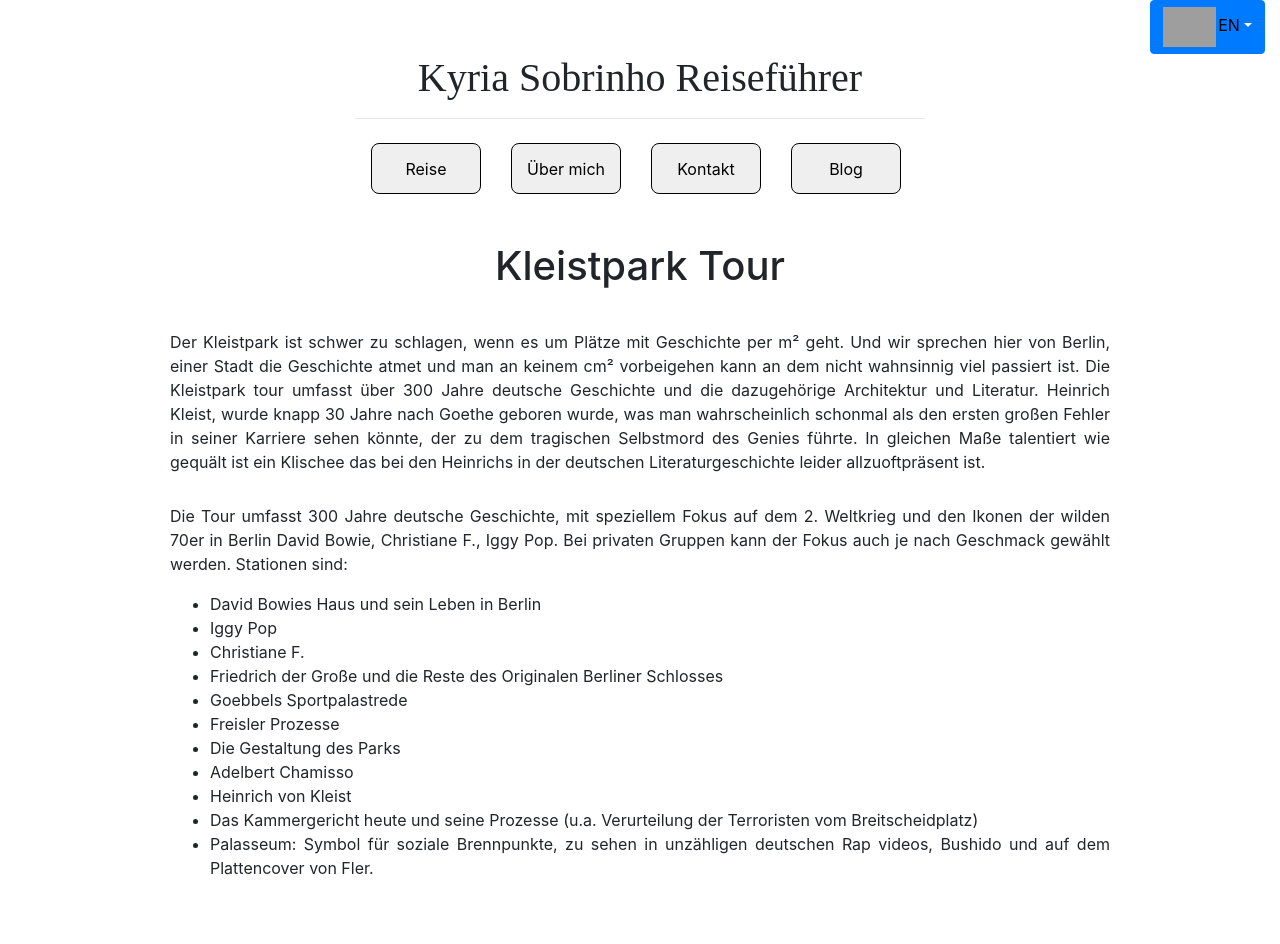
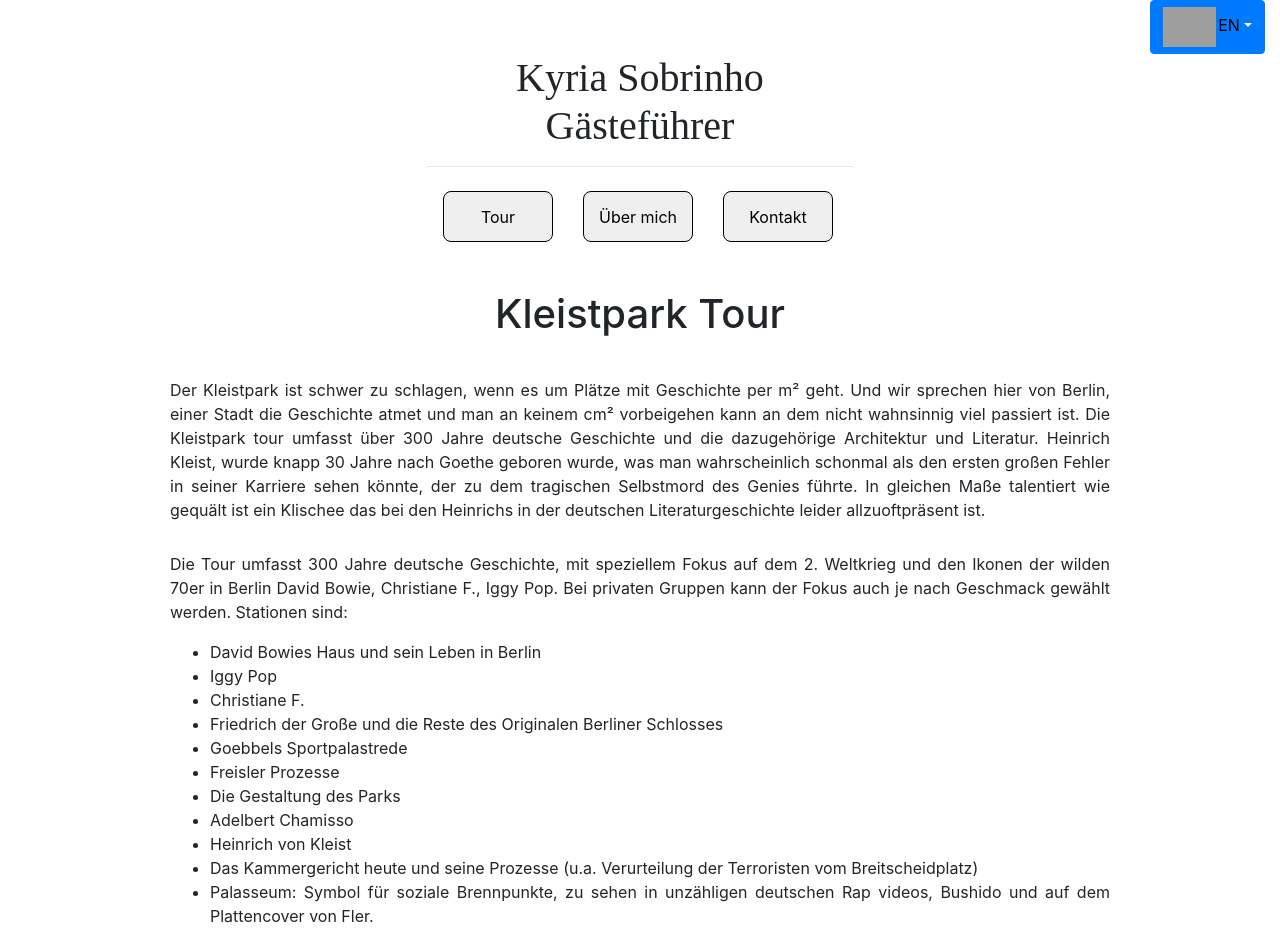
Before and after one commit to NeuzaSousa/kyria, a React (Create React App) app: page /deutsch/reise in a window 1280 px wide. Before the commit the page ends 896 px from the top, so only its background shows below. Built offline with nearby package versions, Linux system fonts and the light colour scheme; grey boxes are pictures that could not be loaded.

Commit message:
Started fixing menu

```diff
--- a/src/App.css
+++ b/src/App.css
@@ -3,13 +3,13 @@ body {
 }
 
 .container1 {
-  width:1600px;
+  max-width:1600px;
   margin: 0 auto;
   text-align: center;
 }
 
 .container2 {
-  max-width:600px;
+  max-width:456px;
 }
 
 .container2 h1{
@@ -18,10 +18,12 @@ body {
 
 .container3 {
   max-width:1000px;
+
 }
 
 .container3 p {
   margin-top: 30px;
+  text-align: justify;
 }
 
 #flags{
--- a/src/components/Aboutme.js
+++ b/src/components/Aboutme.js
@@ -8,7 +8,7 @@ class Aboutme extends React.Component {
             <Container fluid className="container3">
                 <h1 className="title">About me</h1>
                 <img src={Kyria} alt="Kyria" />
-                <p>I am an art school dropout and later studied Northamerican studies and French with a focus on literature and for the past 10+ years have been working
+                <p>I am an art school dropout and later studied Northamerican studies and French with a focus on literature and for the past ten years have been working
                     as a radio host, freelance speaker, museum educator, writer and interpreter.
                 </p>
                 <p>After Covid my main income that from museums was just gone from one day to another, but it also gave me the final time and motivation to work on a
--- a/src/components/Deutsch.js
+++ b/src/components/Deutsch.js
@@ -13,7 +13,7 @@ class Deutsch extends React.Component {
         return (
             <Container fluid className="container1">
                 <Container fluid className="container2">
-                    <h1>Kyria Sobrinho Reiseführer</h1>
+                    <h1>Kyria Sobrinho Gästeführer</h1>
                     <hr />
 
                     <Redirect to="/deutsch/reise"/>
@@ -23,7 +23,7 @@ class Deutsch extends React.Component {
                             <Row>
                                 <Col>
                                     <Nav.Item as="li">
-                                        <button variant="outline-secondary" className="button"><NavLink to="/deutsch/reise" activeClassName="selected">Reise</NavLink></button>
+                                        <button variant="outline-secondary" className="button"><NavLink to="/deutsch/reise" activeClassName="selected">Tour</NavLink></button>
                                     </Nav.Item>
                                 </Col>
                                 <Col>
@@ -36,11 +36,6 @@ class Deutsch extends React.Component {
                                         <button variant="outline-secondary" className="button"><NavLink to="/deutsch/kontakt" activeClassName="selected">Kontakt</NavLink></button>
                                     </Nav.Item>
                                 </Col>
-                                <Col>
-                                    <Nav.Item as="li">
-                                        <button variant="outline-secondary" className="button"><a>Blog</a></button>
-                                    </Nav.Item>
-                                </Col>
                             </Row>
                         </Nav>
                     </Navbar>
--- a/src/components/English.js
+++ b/src/components/English.js
@@ -12,9 +12,10 @@ class English extends React.Component {
     render() {
         return (
             <Container fluid className="container1">
-                <Container fluid className="container2">
               <h1>Tour Guide Kyria Sobrinho</h1>
               <hr />
+              <Container fluid className="container2">
+
 
                 <Redirect to="/english/tour"/>
 
@@ -36,11 +37,6 @@ class English extends React.Component {
                           <button variant="outline-secondary" className="button"><NavLink to="/english/contact" activeClassName="selected">Contact</NavLink></button>
                         </Nav.Item>
                       </Col>
-                <Col>
-                  <Nav.Item as="li">
-                    <button variant="outline-secondary" className="button"><a>Blog</a></button>
-                  </Nav.Item>
-                </Col>
                     </Row>
                   </Nav>
                 </Navbar>
--- a/src/components/Francais.js
+++ b/src/components/Francais.js
@@ -36,11 +36,6 @@ class Francais extends React.Component {
                                         <button variant="outline-secondary" className="button"><NavLink to="/francais/contactfr" activeClassName="selected">Contact</NavLink></button>
                                     </Nav.Item>
                                 </Col>
-                            <Col>
-                                <Nav.Item as="li">
-                                    <button variant="outline-secondary" className="button"><a>Blog</a></button>
-                                </Nav.Item>
-                            </Col>
                             </Row>
                         </Nav>
                     </Navbar>
--- a/src/components/Portugues.js
+++ b/src/components/Portugues.js
@@ -36,11 +36,6 @@ class Portugues extends React.Component {
                                         <button variant="outline-secondary" className="button"><NavLink to="/portugues/contacto" activeClassName="selected">Contato</NavLink></button>
                                     </Nav.Item>
                                 </Col>
-                            <Col>
-                                <Nav.Item as="li">
-                                    <button variant="outline-secondary" className="button"><a>Blog</a></button>
-                                </Nav.Item>
-                            </Col>
                             </Row>
                         </Nav>
                     </Navbar>
--- a/src/components/TourEn.js
+++ b/src/components/TourEn.js
@@ -9,14 +9,14 @@ class TourEn extends React.Component {
                 <div className="tour">
                     <p>
                         The tour encompasses 300 years of German history, with special focus on World War
-                        II and the wild 70s when Icons of music and popular culture like <strong>David
+                        II and the wild 70s when Music and Pop Culture Icons like <strong>David
                         Bowie</strong>, <strong>Iggy Pop</strong> or <strong>Christiane F.</strong> ran
                         the streets of <em>Schöneberg</em> looking for inspiration, fame, drugs and
                         destruction. We will discuss a few prominent figures in German literature such
                          as <strong>Heinrich von Kleist</strong> and <strong>ETA Hoffmann</strong> and
                          how they tie into the history of the park. But the area has been playing a role
                          in very recent history as well. The <em>Palasseum</em>  seen on uncountable
-                         album covers and music video by German Rap artists - Once a symbol for social
+                         album covers and music videos by German Rap artists - Once a symbol for social
                          decay - today a prestigious piece of real estate under protection.
                         Depending on the particular interest of the group I can put the focus wherever
                         it is desired these are the options:
@@ -25,13 +25,13 @@ class TourEn extends React.Component {
                         <li>David Bowie and his life in Berlin</li>
                         <li>Iggy Pop and his life in Berlin</li>
                         <li>Christiane F and her turf in Schöneberg</li>
-                        <li>Frederik the great and the leftovers from the original palace of Berlin</li>
+                        <li>Frederik the Great and the leftovers from the original palace of Berlin</li>
                         <li>Goebbels and his infamous sport palace speech</li>
-                        <li>Roland Freisler: judge who basically  set in motion the Holocaust and is
+                        <li>Roland Freisler: judge who basically set in motion the Holocaust and is
                             responsible for the sentencing of countless people including
                             <em> Stauffenberg</em> and the members of the <em>weiße Rose</em></li>
                         <li>The design of the park</li>
-                        <li> The Supreme court and its dealing of the most recent terrorist attacks in
+                        <li> The Supreme Court and its dealing of the most recent terrorist attacks in
                             Germany such as the attacks on <em>Breitscheidplatz</em></li>
                         <li>The architecture of the <em>Pallasseum</em> and its cultural significance
                             in German Rap music</li>
```
Lines whose indentation alone changed are shown as unchanged.
